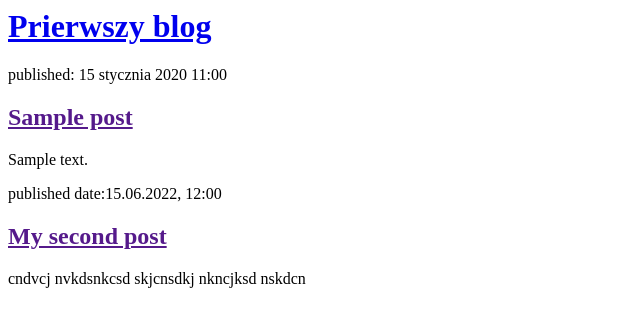
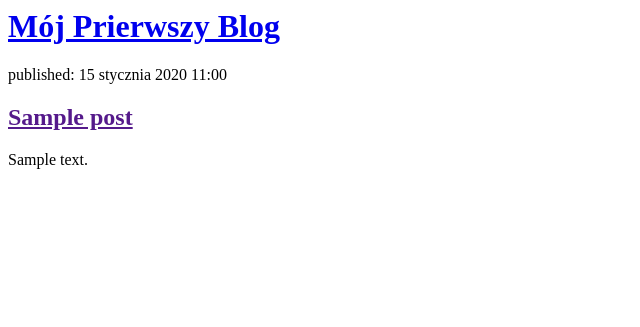
Before and after one commit to DawidRozmus/my-first-blog, a Django app: page / in a window 1280 px wide. Shown: the top 327 px of the page, without its empty margins (0-640 px from the left). Run offline with Django 4.2, Linux system fonts and the light colour scheme; tables that the repository leaves empty hold one stand-in row (values such as "Sample post").

Commit message:
usunieta sekcja div w postlist

```diff
--- a/blog/templates/blog/post_list.html
+++ b/blog/templates/blog/post_list.html
@@ -4,7 +4,7 @@
     </head>
     <body>
         <div>
-            <h1><a href="/">Prierwszy blog</a></h1>
+            <h1><a href="/">Mój Prierwszy Blog</a></h1>
         </div>
 
         <div>
@@ -17,11 +17,5 @@
             <div>
             {% endfor %}
         </div>
-
-        <div>
-            <p>published date:15.06.2022, 12:00</p>
-            <h2><a href="">My second post </a></h2>
-            <p>cndvcj nvkdsnkcsd skjcnsdkj nkncjksd nskdcn</p>
-        </div>
     </body>
 </html>
```
